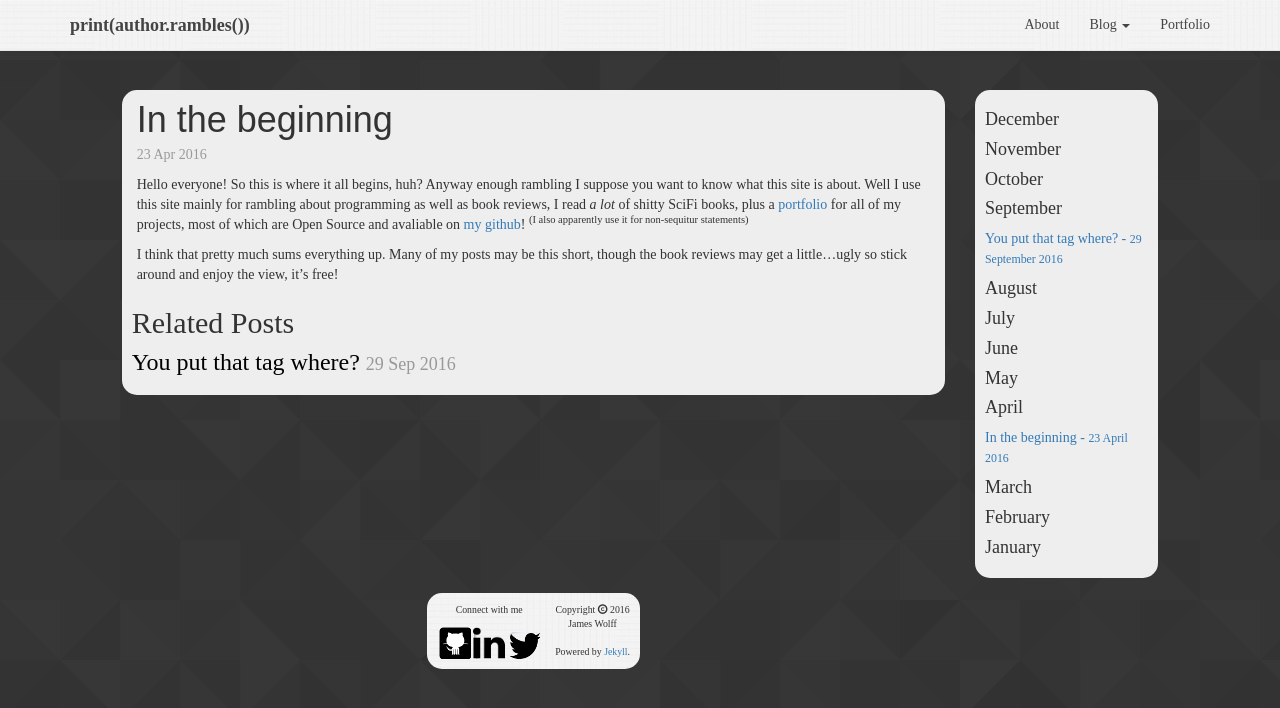
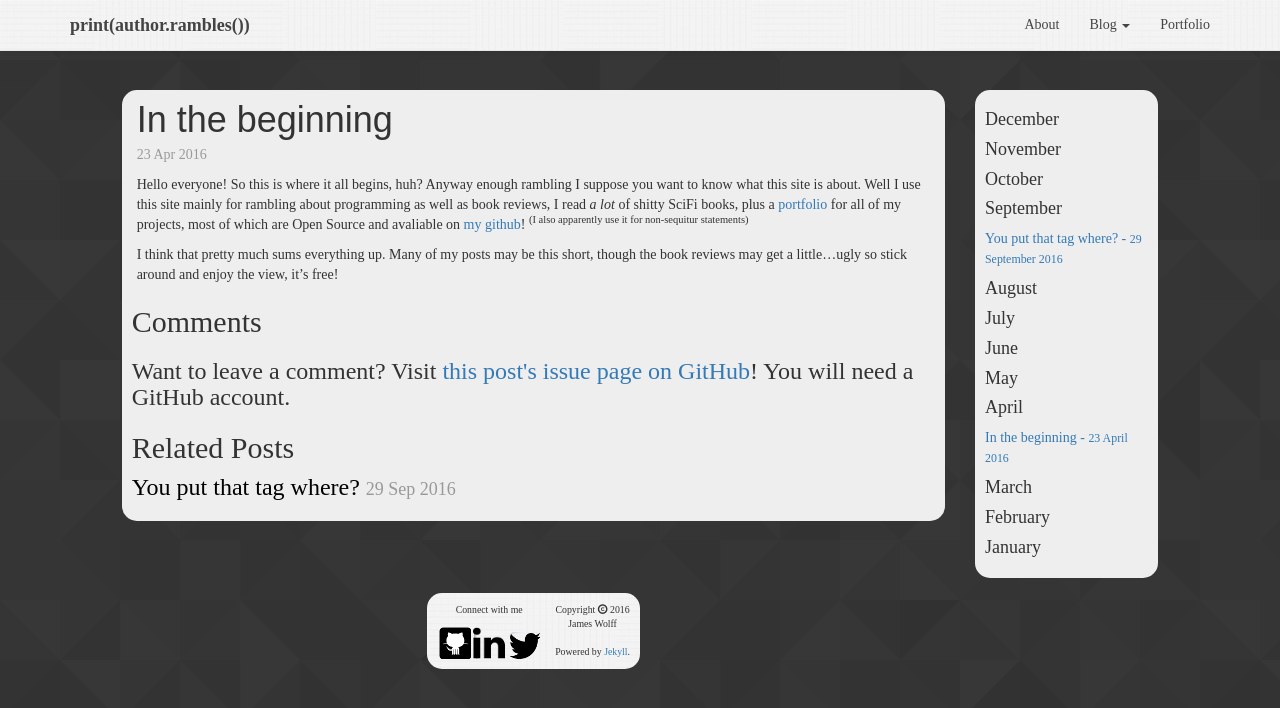
Before and after one commit to jwolff52/wolffblog, a Jekyll site: the page built from _posts/2016-04-23-in-the-beginning.md, in a window 1280 px wide. Shown: the top 708 px of the page. Built offline with Jekyll 4.4.1, drawn with Linux system fonts in a browser that asks for light colours; some web fonts are replaced; some of the changed lines change nothing that is shown.

Commit message:
Update post.html

```diff
--- a/_layouts/post.html
+++ b/_layouts/post.html
@@ -10,6 +10,10 @@ layout: blogpage
 			<li class="tag"><a class="taglink" href="{{ site.url }}/tags#{{ tag | slugify }}"><span class="glyphicon glyphicon-tag"></span>{{ tag }}</a></li>
 		{% endfor %}
 	</ul>
+</div>
+<div class="comments">
+	<h2>Comments</h2>
+	<h3>Want to leave a comment? Visit <a href="https://github.com/jwolff52/wolffblog/issues/{{ page.commentIssueId }}">this post's issue page on GitHub</a>! You will need a GitHub account.</h3>
 </div>
 {% if site.related_posts.size > 0 %}
 	<div class="related">
@@ -28,3 +32,25 @@ layout: blogpage
 		</ul>
 	</div>
 {% endif %}
+<script src="{{ site.baseurl }}/js/date.js"></script>
+<script>
+	function loadComments(data) {
+		for (var i=0; i<data.length; i++) {
+			var cuser = data[i].user.login;
+			var cuserlink = "https://www.github.com/" + data[i].user.login;
+			var clink = "https://github.com/jwolff52/wolffblog/issues/{{ page.commentIssueId }}#issuecomment-" + data[i].url.substring(data[i].url.lastIndexOf("/")+1);
+			var cbody = data[i].body_html;
+			var cavatarlink = data[i].user.avatar_url;
+			var cdate = Date.parse(data[i].created_at).toString("yyyy-MM-dd HH:mm:ss");
+
+			$(".comments").append("<div class='comment'><div class='commentheader'><div class='commentgravatar'>" + '<img src="' + cavatarlink + '" alt="" width="20" height="20">' + "</div><a class='commentuser' href=\""+ cuserlink + "\">" + cuser + "</a><a class='commentdate' href=\"" + clink + "\">" + cdate + "</a></div><div class='commentbody'>" + cbody + "</div></div>");
+		}
+	}
+
+	$.ajax("https://api.github.com/repos/jwolff52/wolffblog/issues/{{ page.commentIssueid }}/comments", {
+		headers: {Accept: "application/vnd.github.full+json"},
+		success: function(msg){
+			loadComments(msg);
+		}
+	});
+</script>
```
